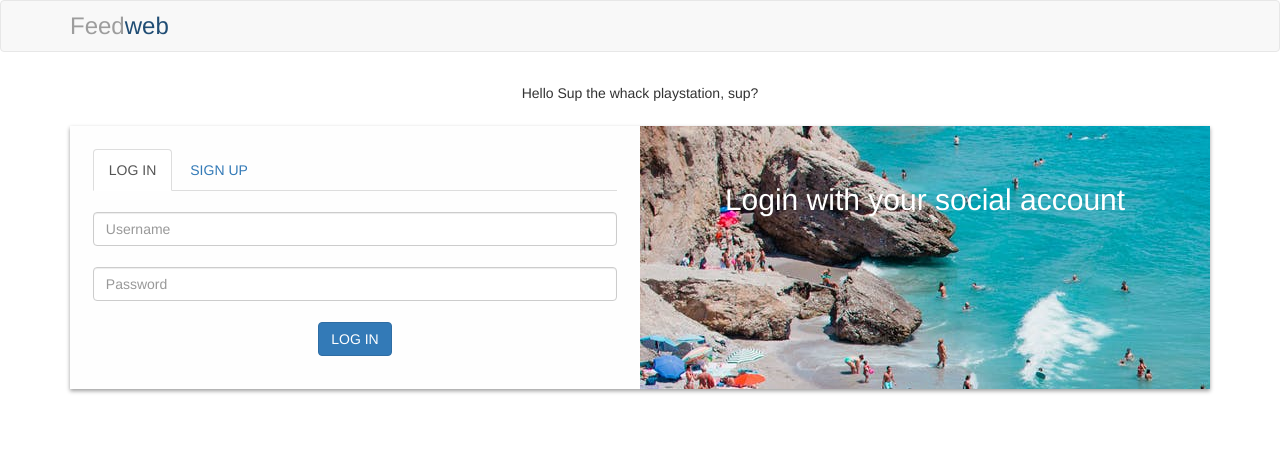
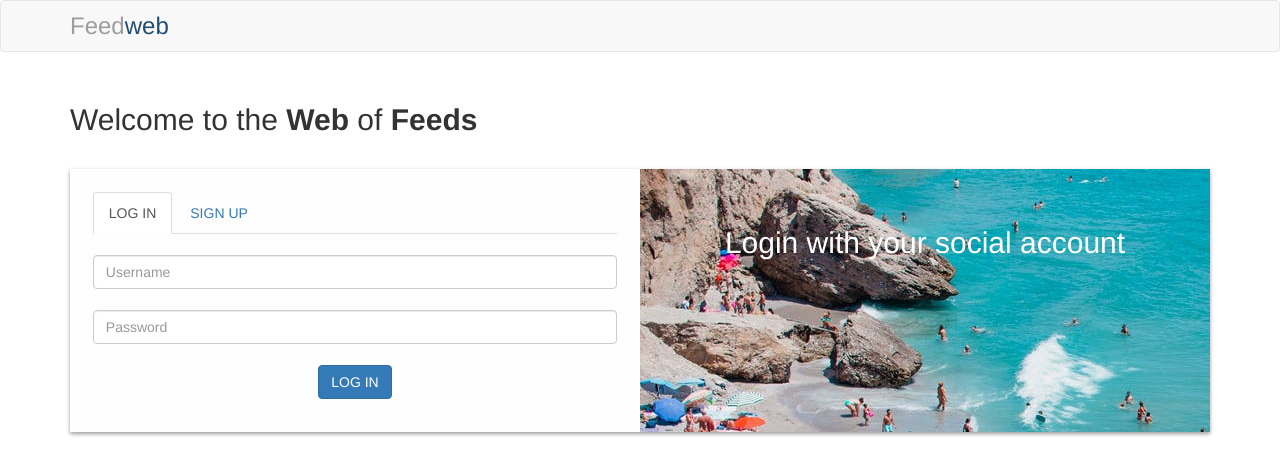
Before and after one commit to MO-DevTeam/MO-DevTeam.github.io, a plain HTML site: page index.html at #!/home in a window 1280 px wide. Drawn offline with nearby package versions, Linux system fonts and the light colour scheme.

Commit message:
Home page redesigned

```diff
--- a/main.css
+++ b/main.css
@@ -26,6 +26,7 @@
 /* App description*/
 #description{
     margin: 1% 0 2% 0;
+    width: 100%;
 }
 
 
--- a/partials/home.html
+++ b/partials/home.html
@@ -1,9 +1,8 @@
 <!-- Home Page -->
 
 <!-- App description -->
-<div id="description">
-    Hello
-    Sup the whack playstation, sup?
+<div id="description" class="text-left">
+    <h2>Welcome to the <strong>Web</strong> of <strong>Feeds</strong></h2>
 </div>
 
 <!-- Authentication fields -->
```
